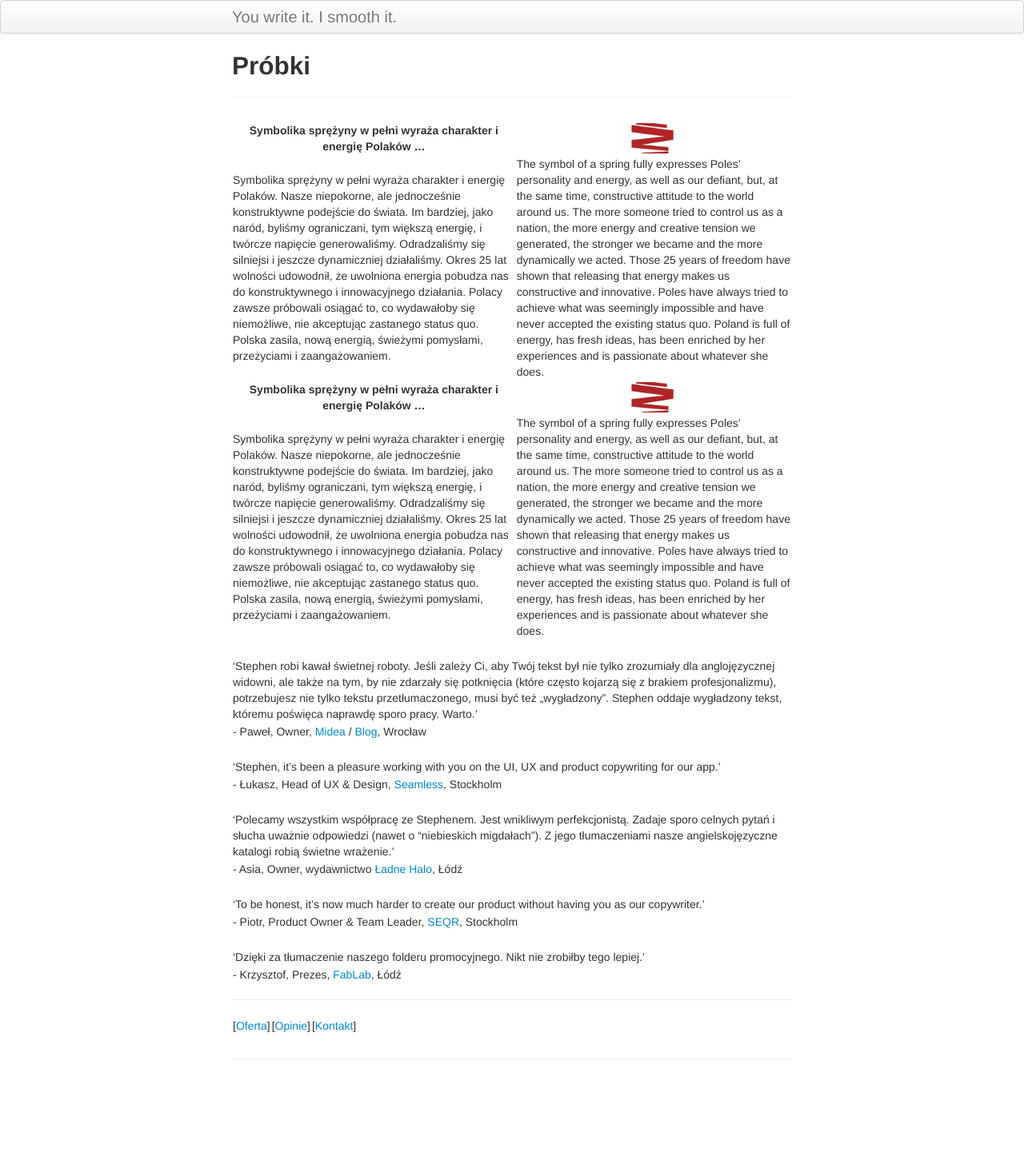
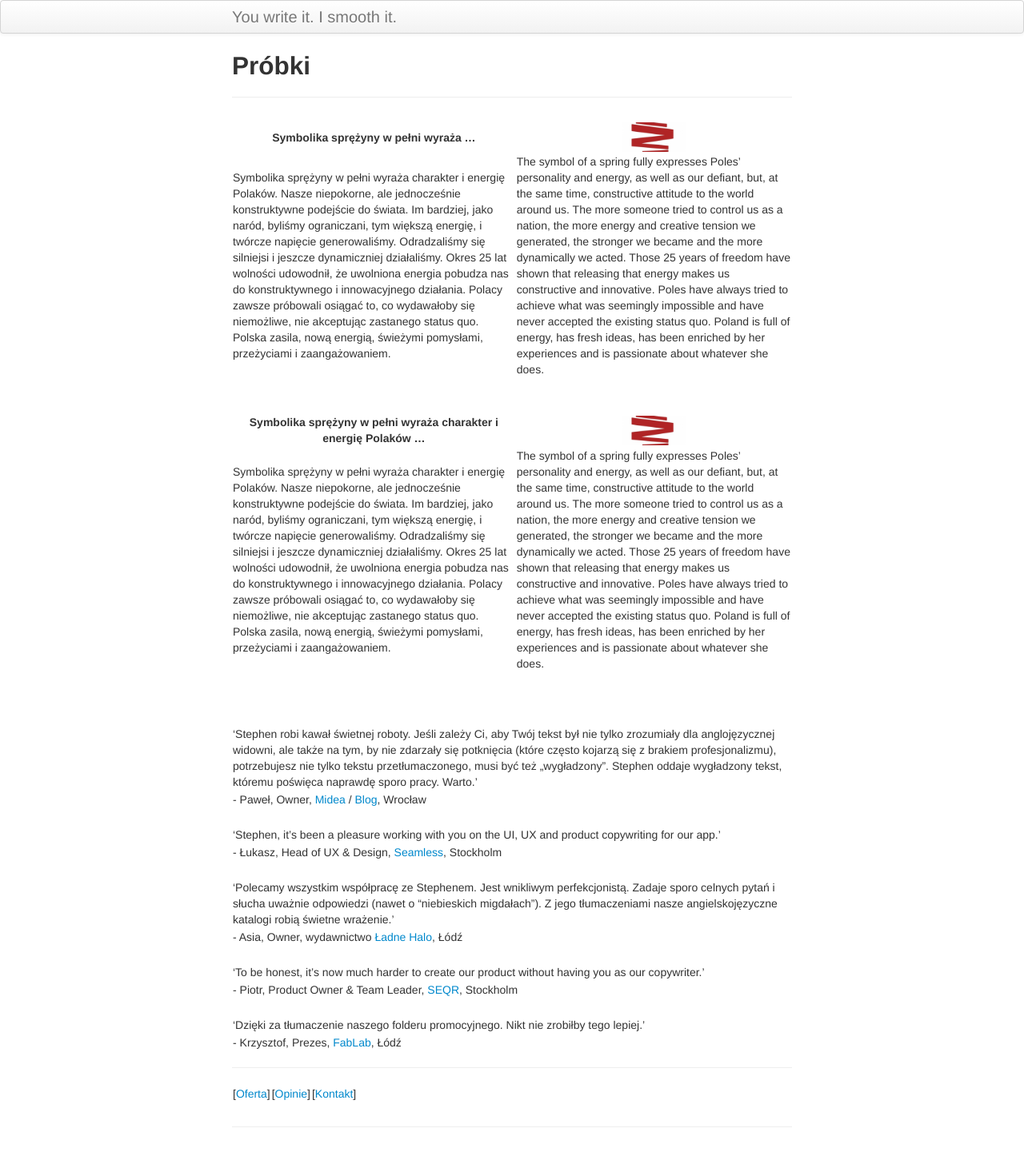
Before and after one commit to StephenEastham/StephenEastham.github.io, a Jekyll site: the page built from pages/probki.md, in a window 1280 px wide. Shown: the whole page at 80% size. Built offline with Jekyll 4.4.1, drawn with Linux system fonts in a browser that asks for light colours; before the commit the page ends 1356 px from its top, so only the background shows below that.

Commit message:
Update probki.md

```diff
--- a/pages/probki.md
+++ b/pages/probki.md
@@ -4,16 +4,18 @@ title: Próbki
 description:
 ---
 
-Symbolika sprężyny w pełni wyraża charakter i energię Polaków ...|![](../images/sprezyna.jpg){: width="80" height="60" style="display: block; margin: 0 auto"}
+Symbolika sprężyny w pełni wyraża ...|![](../images/sprezyna.jpg){: width="80" height="60" style="display: block; margin: 0 auto"}
 ---------|---------
 Symbolika sprężyny w pełni wyraża charakter i energię Polaków. Nasze niepokorne, ale jednocześnie konstruktywne podejście do świata. Im bardziej, jako naród, byliśmy ograniczani, tym większą energię, i twórcze napięcie generowaliśmy. Odradzaliśmy się silniejsi i jeszcze dynamiczniej działaliśmy. Okres 25 lat wolności udowodnił, że uwolniona energia pobudza nas do konstruktywnego i innowacyjnego działania. Polacy zawsze próbowali osiągać to, co wydawałoby się niemożliwe, nie akceptując zastanego status quo. Polska zasila, nową energią, świeżymi pomysłami, przeżyciami i zaangażowaniem.|The symbol of a spring fully expresses Poles' personality and energy, as well as our defiant, but, at the same time, constructive attitude to the world around us. The more someone tried to control us as a nation, the more energy and creative tension we generated, the stronger we became and the more dynamically we acted. Those 25 years of freedom have shown that releasing that energy makes us constructive and innovative. Poles have always tried to achieve what was seemingly impossible and have never accepted the existing status quo. Poland is full of energy, has fresh ideas, has been enriched by her experiences and is passionate about whatever she does.
-
+ |
+ |
 
 
 Symbolika sprężyny w pełni wyraża charakter i energię Polaków ...|![](../images/sprezyna.jpg){: width="80" height="60" style="display: block; margin: 0 auto"}
 ---------|---------
 Symbolika sprężyny w pełni wyraża charakter i energię Polaków. Nasze niepokorne, ale jednocześnie konstruktywne podejście do świata. Im bardziej, jako naród, byliśmy ograniczani, tym większą energię, i twórcze napięcie generowaliśmy. Odradzaliśmy się silniejsi i jeszcze dynamiczniej działaliśmy. Okres 25 lat wolności udowodnił, że uwolniona energia pobudza nas do konstruktywnego i innowacyjnego działania. Polacy zawsze próbowali osiągać to, co wydawałoby się niemożliwe, nie akceptując zastanego status quo. Polska zasila, nową energią, świeżymi pomysłami, przeżyciami i zaangażowaniem.|The symbol of a spring fully expresses Poles' personality and energy, as well as our defiant, but, at the same time, constructive attitude to the world around us. The more someone tried to control us as a nation, the more energy and creative tension we generated, the stronger we became and the more dynamically we acted. Those 25 years of freedom have shown that releasing that energy makes us constructive and innovative. Poles have always tried to achieve what was seemingly impossible and have never accepted the existing status quo. Poland is full of energy, has fresh ideas, has been enriched by her experiences and is passionate about whatever she does.
-
+ |
+ |
 
 |
 ---------|
```
